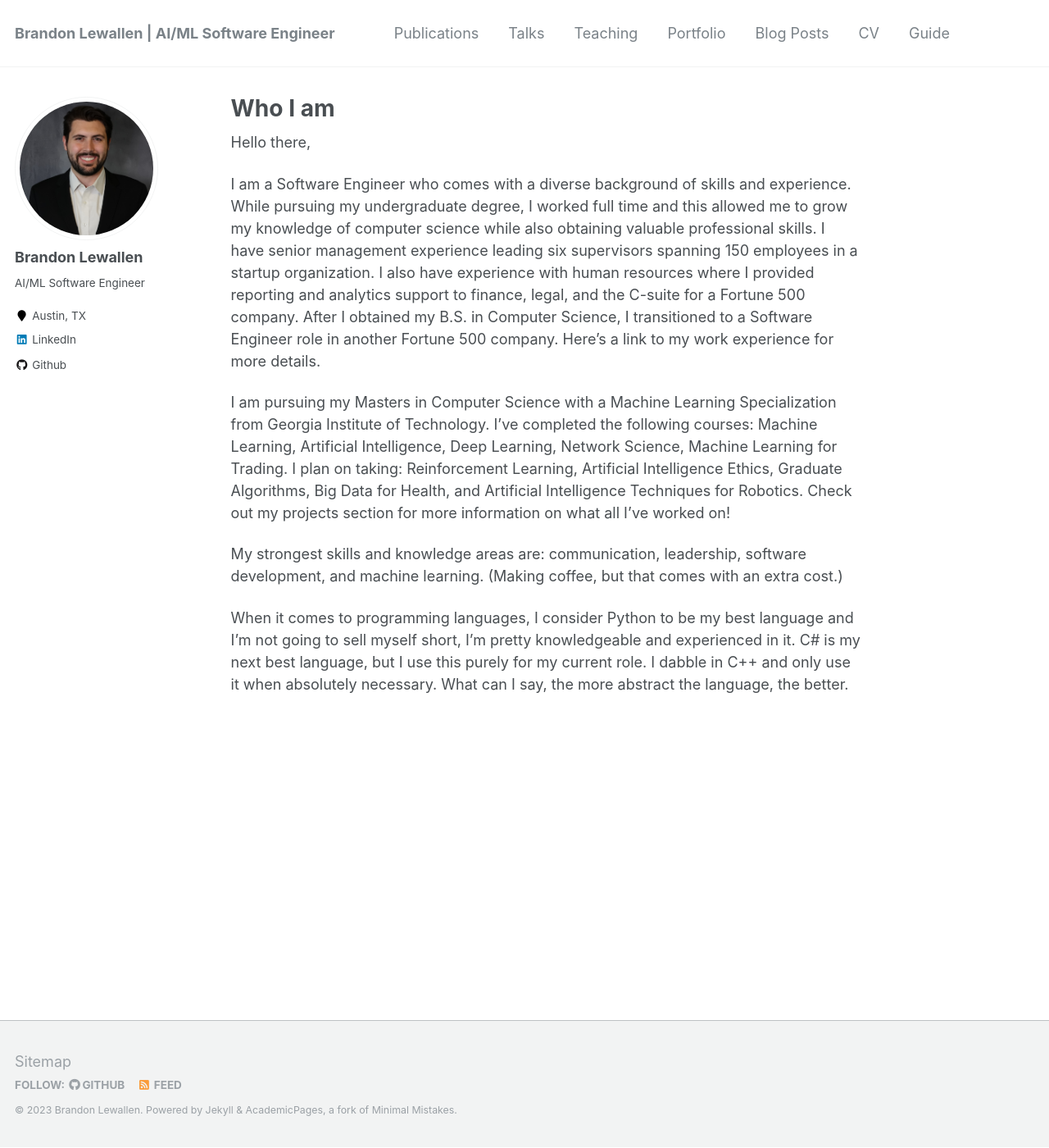
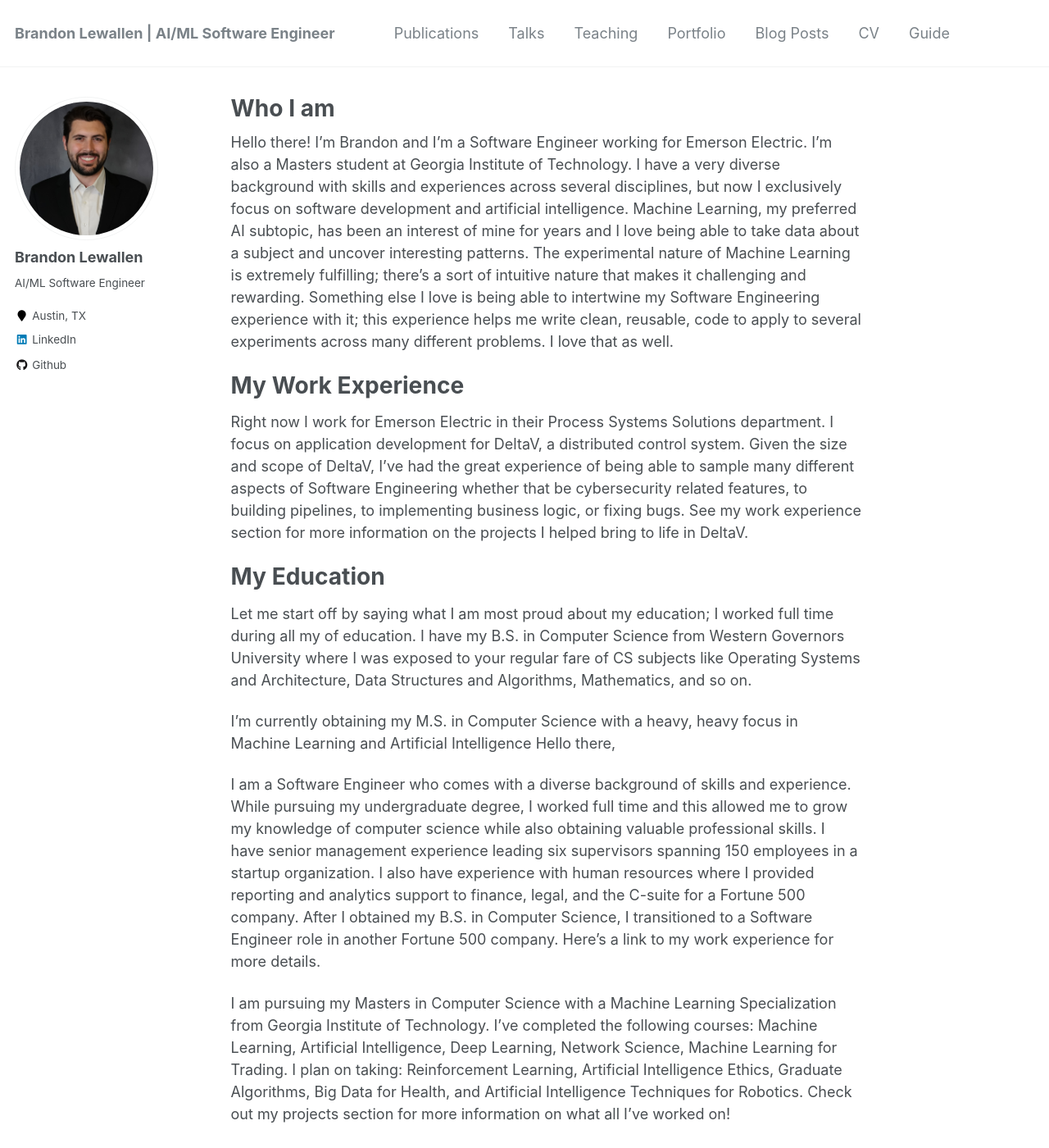
Before and after one commit to lewallenbrandon/lewallenbrandon.github.io, a Jekyll site: the page built from _pages/about.md, in a window 1280 px wide and 1400 px high. Shown: the whole window at 82% size. Built offline with Jekyll 4.4.1, drawn with Linux system fonts in a browser that asks for light colours.

Commit message:
update site info

```diff
--- a/_pages/about.md
+++ b/_pages/about.md
@@ -8,6 +8,18 @@ redirect_from:
   - /about.html
 ---
 
+Hello there! I'm Brandon and I'm a Software Engineer working for Emerson Electric. I'm also a Masters student at Georgia Institute of Technology. I have a very diverse background with skills and experiences across several disciplines, but now I exclusively focus on software development and artificial intelligence. Machine Learning, my preferred AI subtopic, has been an interest of mine for years and I love being able to take data about a subject and uncover interesting patterns. The experimental nature of Machine Learning is extremely fulfilling; there's a sort of intuitive nature that makes it challenging and rewarding. Something else I love is being able to intertwine my Software Engineering experience with it; this experience helps me write clean, reusable, code to apply to several experiments across many different problems. I love that as well.
+
+My Work Experience
+======
+Right now I work for Emerson Electric in their Process Systems Solutions department. I focus on application development for DeltaV, a distributed control system. Given the size and scope of DeltaV, I've had the great experience of being able to sample many different aspects of Software Engineering whether that be cybersecurity related features, to building pipelines, to implementing business logic, or fixing bugs. See my work experience section for more information on the projects I helped bring to life in DeltaV.
+
+
+My Education
+======
+Let me start off by saying what I am most proud about my education; I worked full time during all my of education. I have my B.S. in Computer Science from Western Governors University where I was exposed to your regular fare of CS subjects like Operating Systems and Architecture, Data Structures and Algorithms, Mathematics, and so on.
+
+I'm currently obtaining my M.S. in Computer Science with a heavy, heavy focus in Machine Learning and Artificial Intelligence
 Hello there,
 
 I am a Software Engineer who comes with a diverse background of skills and experience. While pursuing my undergraduate degree, I worked full time and this allowed me to grow my knowledge of computer science while also obtaining valuable professional skills. I have senior management experience leading six supervisors spanning 150 employees in a startup organization. I also have experience with human resources where I provided reporting and analytics support to finance, legal, and the C-suite for a Fortune 500 company. After I obtained my B.S. in Computer Science, I transitioned to a Software Engineer role in another Fortune 500 company. Here's a link to my work experience for more details.
```
